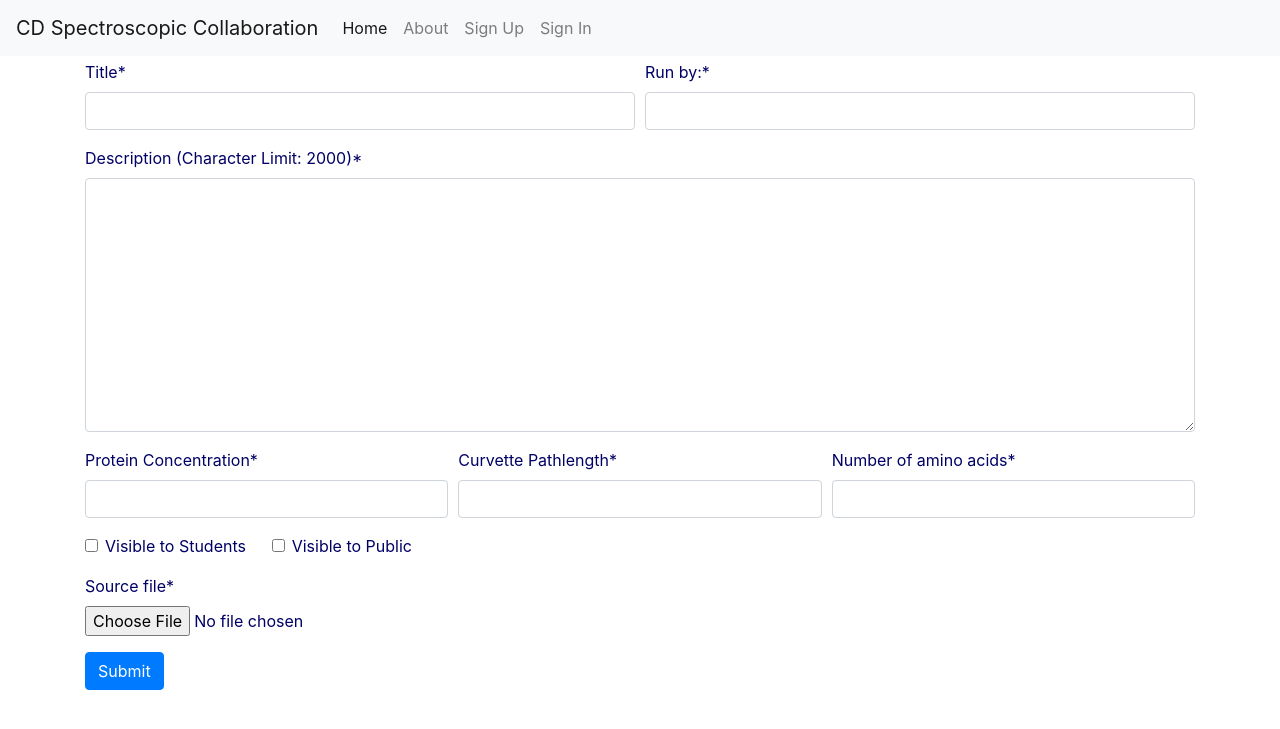
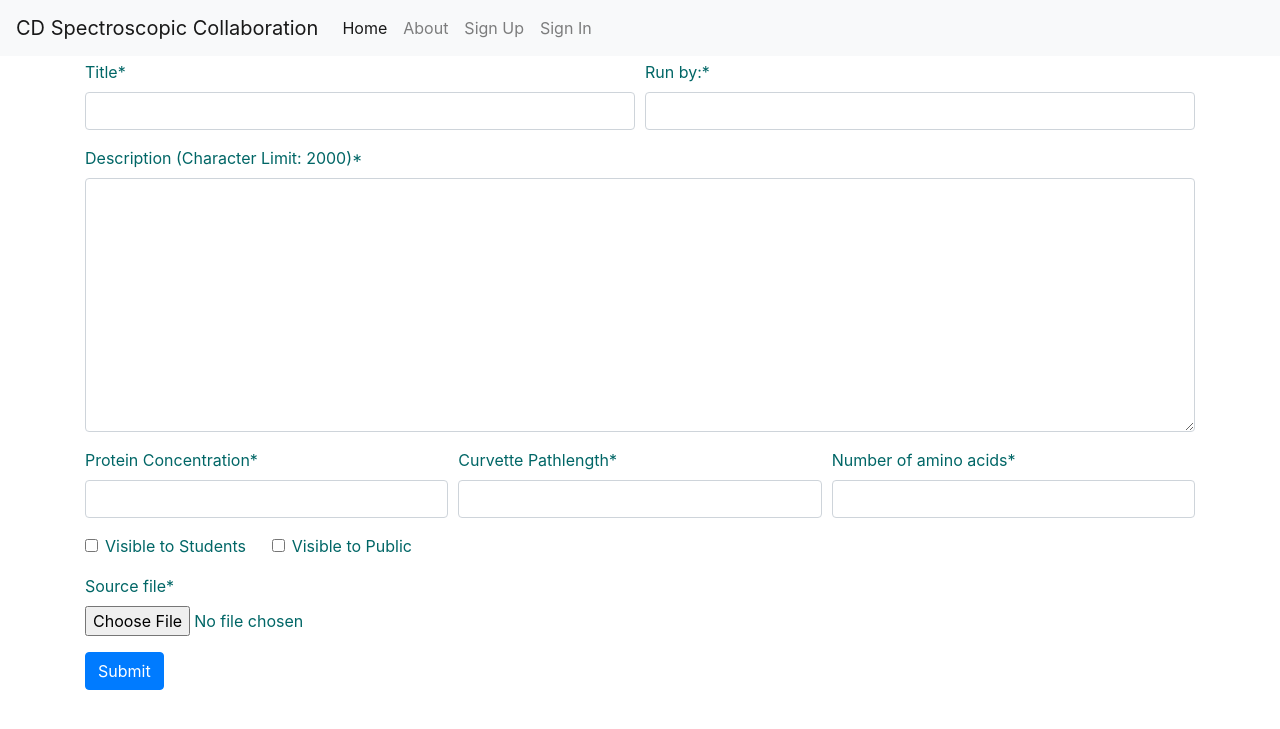
Before and after one commit to swbn1/CDSpecCollab_COSC4012020-FA24, a Django app: page /create/ in a window 1280 px wide. Shown: the top 729 px of the page. Run offline with Django 3.2, Linux system fonts and the light colour scheme; style sheets or scripts are compiled from the project's sources; some libraries are stand-ins or nearby versions.

Commit message:
Update project.scss

```diff
--- a/cd_spec_viewer_web/cd_spec_viewer_web/static/sass/project.scss
+++ b/cd_spec_viewer_web/cd_spec_viewer_web/static/sass/project.scss
@@ -66,4 +66,5 @@ body{
   color:$verydark-blue;
   color:$mediumlight-blue;
   color:$darknavy-blue;
+  color:$dark-cyan;
 }
```
